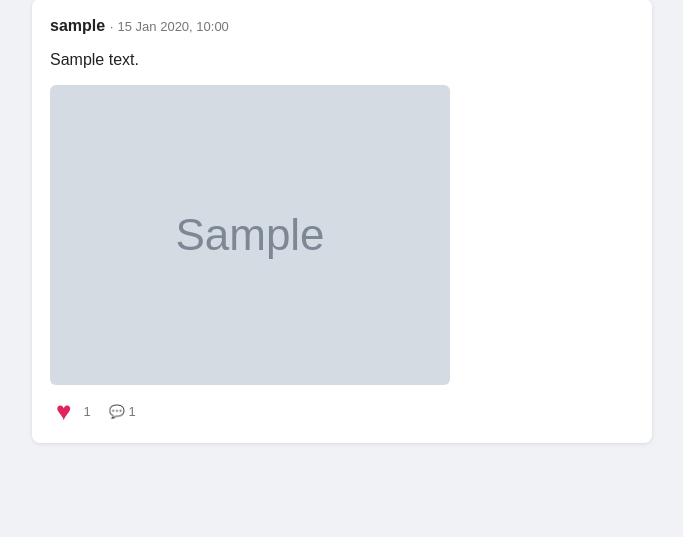
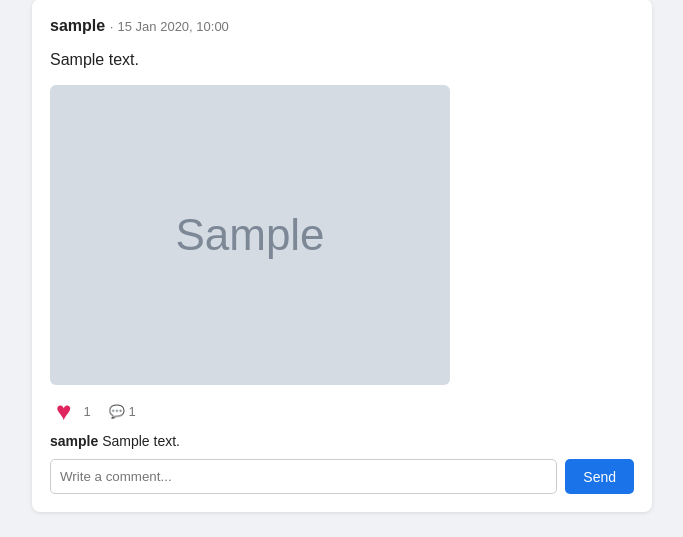
Before and after one commit to komalshriram02-ui/CodeAlpha_SocialMedia, a Django app: page / in a window 1280 px wide. Shown: the part 346-883 px from the top of the page, without its empty margins (298-981 px from the left). Before the commit the page ends 790 px from the top, so only its background shows below. Run offline with Django 5.2, Linux system fonts and the light colour scheme; a user stored in the database is signed in; tables that the repository leaves empty hold one stand-in row (values such as "Sample post"); grey boxes marked "Sample" are stand-in pictures.

Commit message:
Add comments

```diff
--- a/posts/templates/posts/home.html
+++ b/posts/templates/posts/home.html
@@ -28,6 +28,17 @@
 
     .heart.liked {
         color: #e0245e;
+    }
+
+    .comment {
+        margin: 8px 0 0;
+        font-size: 14px;
+    }
+
+    .comment-form {
+        display: flex;
+        gap: 8px;
+        margin-top: 10px;
     }
 </style>
 <div class="card">
@@ -60,6 +71,14 @@
         </form>
         <span class="muted">💬 {{ post.comments.count }}</span>
     </div>
+    {% for comment in post.comments.all %}
+    <p class="comment"><strong>{{ comment.author.username }}</strong> {{ comment.text }}</p>
+    {% endfor %}
+    <form method="post" action="{% url 'add_comment' post.pk %}" class="comment-form">
+        {% csrf_token %}
+        <input type="text" name="text" maxlength="300" placeholder="Write a comment..." required>
+        <button type="submit" class="btn">Send</button>
+    </form>
 </div>
 {% empty %}
 <div class="card">
--- a/posts/urls.py
+++ b/posts/urls.py
@@ -4,4 +4,5 @@ from . import views
 urlpatterns = [
     path("", views.home, name="home"),
     path("like/<int:post_id>/", views.toggle_like, name="toggle_like"),
+    path("comment/<int:post_id>/", views.add_comment, name="add_comment"),
 ]
--- a/posts/views.py
+++ b/posts/views.py
@@ -1,7 +1,6 @@
 from django.shortcuts import render, redirect, get_object_or_404
 from django.contrib.auth.decorators import login_required
-from .models import Post, Like
-
+from .models import Post, Like, Comment
 
 @login_required
 def home(request):
@@ -29,3 +28,15 @@ def toggle_like(request, post_id):
         if not created:
             like.delete()
     return redirect(request.META.get("HTTP_REFERER", "home"))
+
+
+
+
+@login_required
+def add_comment(request, post_id):
+    if request.method == "POST":
+        post = get_object_or_404(Post, pk=post_id)
+        text = request.POST.get("text", "").strip()
+        if text:
+            Comment.objects.create(post=post, author=request.user, text=text[:300])
+    return redirect("home")
```
